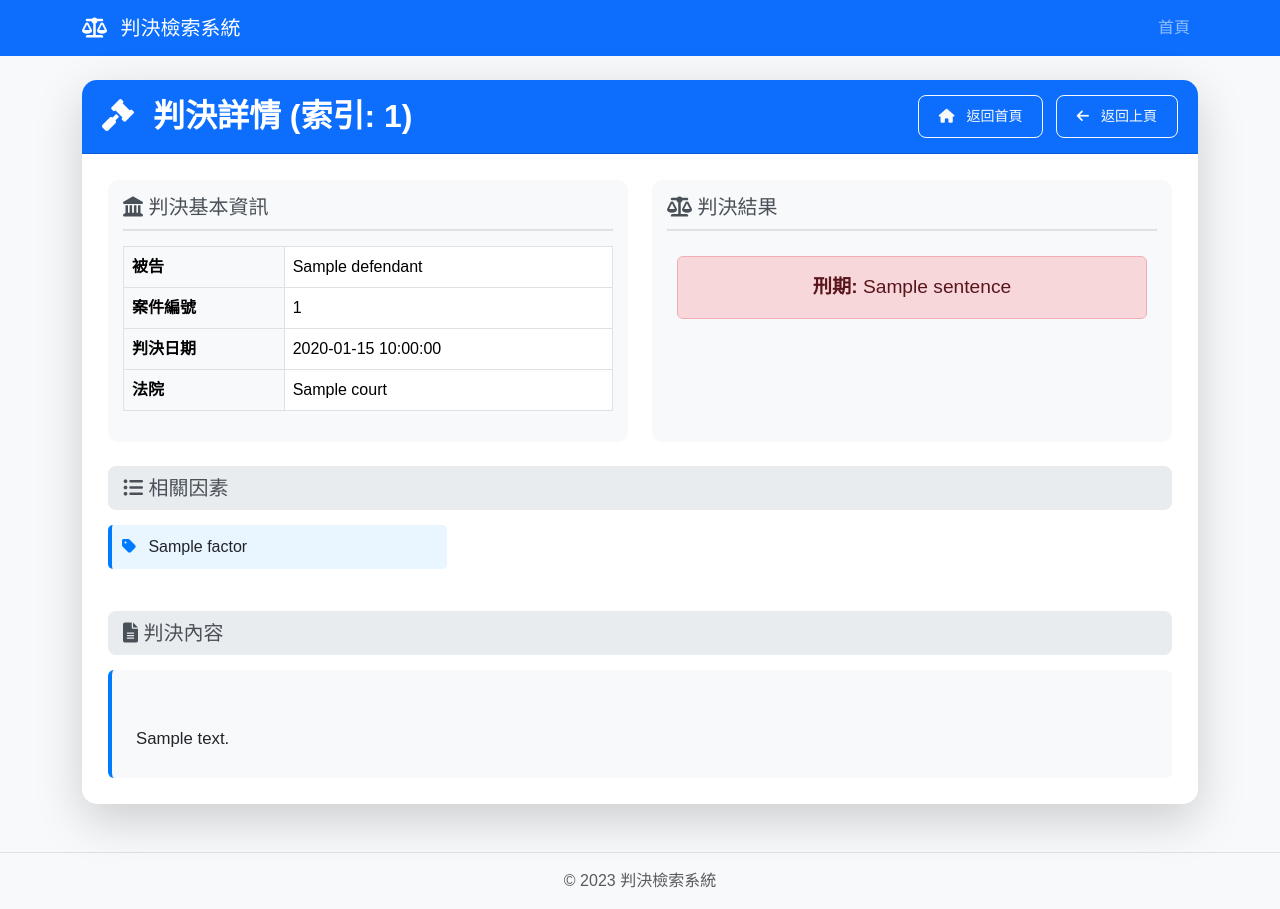
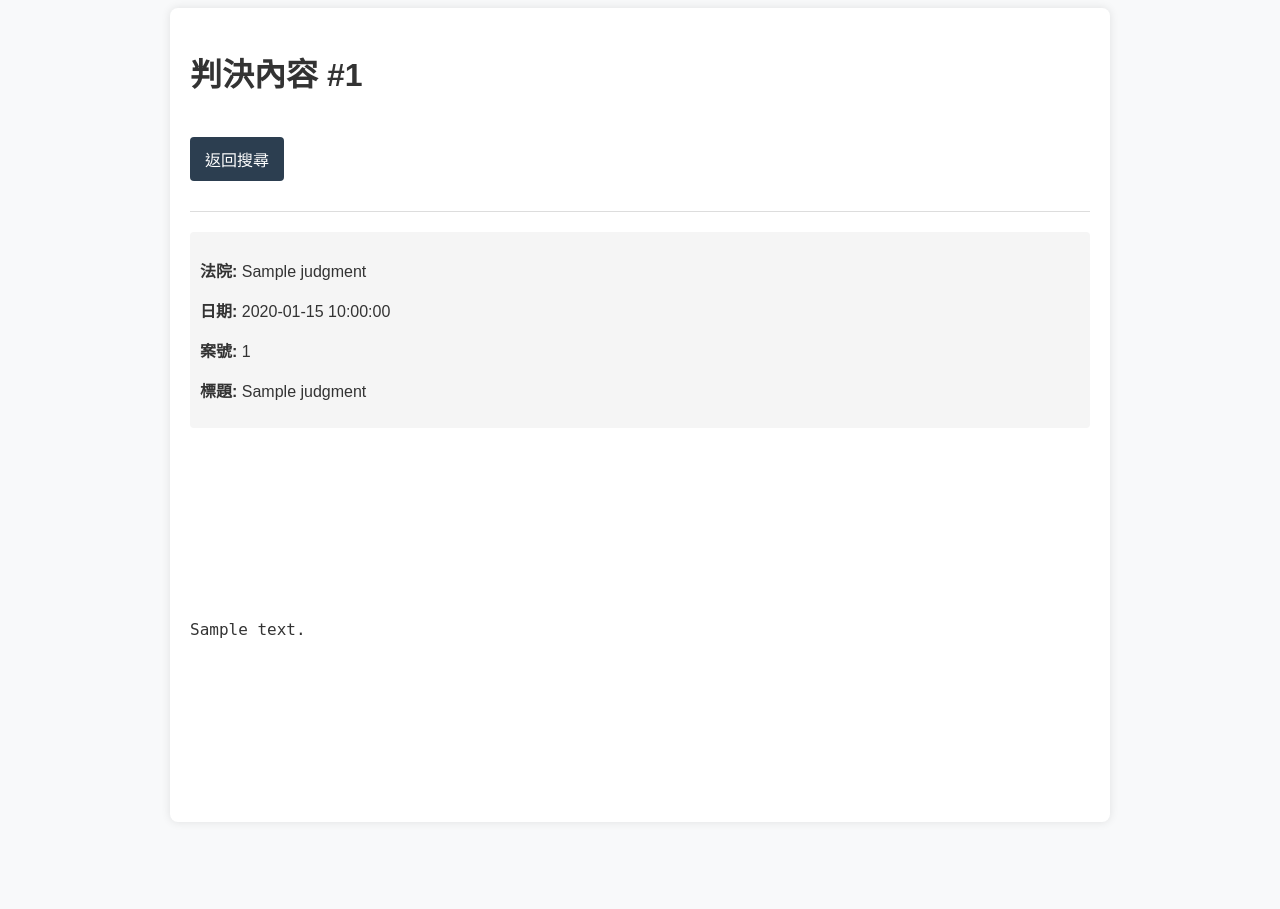
Before and after one commit to UDICatNCHU/FactorRetrieval, a Flask app: template templates/judgment.html in a window 1280 px wide. After the commit the page ends 638 px from the top, so only its background shows below. Run offline with Flask 3, Linux system fonts and the light colour scheme; the template is opened without the code that fills it: most values are stand-ins (such as "Sample title", 1, 10 or a date in 2020).

Commit message:
新增 debug_judgment.py 檔案

```diff
--- a/app.py
+++ b/app.py
@@ -84,23 +84,38 @@
         with open(file_path, 'r', encoding='utf-8') as file:
             judgments = json.load(file)
 
+        print(f"讀取判決檔案成功，數據類型: {type(judgments)}")
+
         if isinstance(judgments, list):
             if 0 <= index < len(judgments):
-                return judgments[index], None
+                judgment_data = judgments[index]
+                print(f"找到索引 {index} 的判決，數據類型: {type(judgment_data)}")
+                print(f"判決數據內容範例: {str(judgment_data)[:200]}...")
+                # 確保數據是一個字典
+                if not isinstance(judgment_data, dict):
+                    judgment_data = {"content": str(judgment_data)}
+                return judgment_data, None
             else:
                 print(f"錯誤: 索引 {index} 超出範圍 (0-{len(judgments)-1})")
                 return None, f"錯誤: 索引 {index} 超出範圍"
 
         elif isinstance(judgments, dict):
-            # 確保索引作為字符串使用
-            str_index = str(index)
-            if str_index in judgments:
-                return judgments[str_index], None
-            else:
-                print(f"錯誤: 找不到索引 {index} 的判決")
-                return None, f"錯誤: 找不到索引 {index} 的判決"
+            # 嘗試不同的索引格式
+            possible_keys = [str(index), index, f"{index}"]
+            for key in possible_keys:
+                if key in judgments:
+                    judgment_data = judgments[key]
+                    print(f"找到索引 {key} 的判決，數據類型: {type(judgment_data)}")
+                    print(f"判決數據內容範例: {str(judgment_data)[:200]}...")
+                    # 確保數據是一個字典
+                    if not isinstance(judgment_data, dict):
+                        judgment_data = {"content": str(judgment_data)}
+                    return judgment_data, None
+
+            print(f"錯誤: 找不到索引 {index} 的判決，可用索引: {list(judgments.keys())[:5]}...")
+            return None, f"錯誤: 找不到索引 {index} 的判決"
         else:
-            print("錯誤: JSON檔案結構不支援索引訪問")
+            print(f"錯誤: JSON檔案結構不支援索引訪問，類型為: {type(judgments)}")
             return None, "錯誤: JSON檔案結構不支援索引訪問"
 
     except json.JSONDecodeError:
@@ -144,6 +159,13 @@
         flash(error)
         return redirect(url_for('index'))
 
+    print(f"判決數據鍵名: {judgment_data.keys() if isinstance(judgment_data, dict) else 'None'}")
+
+    # 若判決數據為空或缺乏內容
+    if not judgment_data or (isinstance(judgment_data, dict) and not judgment_data):
+        flash("錯誤: 找到的判決數據為空")
+        return redirect(url_for('index'))
+
     return render_template('judgment.html', judgment=judgment_data, index=index)
 
 @app.route('/debug')
--- a/templates/judgment.html
+++ b/templates/judgment.html
@@ -1,92 +1,132 @@
-{% extends 'layout.html' %}
+<!DOCTYPE html>
+<html lang="zh-TW">
+<head>
+    <meta charset="UTF-8">
+    <meta name="viewport" content="width=device-width, initial-scale=1.0">
+    <title>判決內容 #{{ index }}</title>
+    <link rel="stylesheet" href="{{ url_for('static', filename='css/style.css') }}">
+    <style>
+        .judgment-container {
+            max-width: 900px;
+            margin: 0 auto;
+            padding: 20px;
+            background-color: #fff;
+            border-radius: 8px;
+            box-shadow: 0 0 10px rgba(0, 0, 0, 0.1);
+        }
+        .judgment-header {
+            margin-bottom: 20px;
+            padding-bottom: 10px;
+            border-bottom: 1px solid #ddd;
+        }
+        .judgment-content {
+            white-space: pre-wrap;
+            line-height: 1.6;
+            font-size: 16px;
+        }
+        .judgment-meta {
+            background-color: #f5f5f5;
+            padding: 10px;
+            margin-bottom: 20px;
+            border-radius: 4px;
+        }
+        .judgment-section {
+            margin-bottom: 15px;
+        }
+        .judgment-section h3 {
+            color: #333;
+            border-bottom: 1px solid #eee;
+            padding-bottom: 5px;
+        }
+        .back-link {
+            display: inline-block;
+            margin: 20px 0;
+            padding: 10px 15px;
+            background-color: #2c3e50;
+            color: white;
+            border-radius: 4px;
+            text-decoration: none;
+        }
+    </style>
+</head>
+<body>
+    <div class="judgment-container">
+        <div class="judgment-header">
+            <h1>判決內容 #{{ index }}</h1>
+            <a href="{{ url_for('index') }}" class="back-link">返回搜尋</a>
+        </div>
 
-{% block content %}
-<div class="card border-0 shadow-lg">
-    <div class="card-header bg-primary text-white d-flex justify-content-between align-items-center">
-        <h2 class="mb-0"><i class="fas fa-gavel"></i> 判決詳情 (索引: {{ index }})</h2>
-        <div>
-            <a href="{{ url_for('index') }}" class="btn btn-outline-light btn-sm me-2">
-                <i class="fas fa-home"></i> 返回首頁
-            </a>
-            <button class="btn btn-outline-light btn-sm" onclick="history.back()">
-                <i class="fas fa-arrow-left"></i> 返回上頁
-            </button>
-        </div>
-    </div>
-    <div class="card-body">
         {% if judgment %}
-            <div class="judgment-container">
-                <div class="row mb-4">
-                    <div class="col-md-6">
-                        <div class="judgment-info-card">
-                            <h5><i class="fas fa-landmark"></i> 判決基本資訊</h5>
-                            <table class="table table-bordered">
-                                <tr>
-                                    <th class="bg-light">被告</th>
-                                    <td>{{ judgment.defendant }}</td>
-                                </tr>
-                                <tr>
-                                    <th class="bg-light">案件編號</th>
-                                    <td>{{ judgment.case_id }}</td>
-                                </tr>
-                                <tr>
-                                    <th class="bg-light">判決日期</th>
-                                    <td>{{ judgment.date }}</td>
-                                </tr>
-                                <tr>
-                                    <th class="bg-light">法院</th>
-                                    <td>{{ judgment.court }}</td>
-                                </tr>
-                            </table>
-                        </div>
+            <div class="judgment-meta">
+                <!-- 顯示判決元數據 -->
+                {% if judgment.court_name %}
+                    <p><strong>法院:</strong> {{ judgment.court_name }}</p>
+                {% endif %}
+
+                {% if judgment.date %}
+                    <p><strong>日期:</strong> {{ judgment.date }}</p>
+                {% endif %}
+
+                {% if judgment.case_number %}
+                    <p><strong>案號:</strong> {{ judgment.case_number }}</p>
+                {% endif %}
+
+                {% if judgment.title %}
+                    <p><strong>標題:</strong> {{ judgment.title }}</p>
+                {% endif %}
+            </div>
+
+            <div class="judgment-content">
+                {% if judgment.content %}
+                    <!-- 內容以 content 欄位形式存在 -->
+                    <div class="judgment-section">
+                        <pre>{{ judgment.content }}</pre>
                     </div>
-                    <div class="col-md-6">
-                        <div class="judgment-info-card">
-                            <h5><i class="fas fa-balance-scale"></i> 判決結果</h5>
-                            <div class="sentence-result">
-                                {% if judgment.sentence %}
-                                    <div class="alert alert-danger">
-                                        <strong>刑期:</strong> {{ judgment.sentence }}
-                                    </div>
-                                {% else %}
-                                    <div class="alert alert-secondary">無刑期資訊</div>
-                                {% endif %}
-                            </div>
-                        </div>
+                {% elif judgment.full_text %}
+                    <!-- 內容以 full_text 欄位形式存在 -->
+                    <div class="judgment-section">
+                        <pre>{{ judgment.full_text }}</pre>
                     </div>
-                </div>
-
-                <div class="mb-4">
-                    <h5 class="judgment-section-title"><i class="fas fa-list-ul"></i> 相關因素</h5>
-                    <div class="factors-container">
-                        {% if judgment.factors %}
-                            <div class="row">
-                                {% for factor in judgment.factors %}
-                                    <div class="col-md-4 mb-2">
-                                        <div class="factor-badge">
-                                            <i class="fas fa-tag"></i> {{ factor }}
-                                        </div>
-                                    </div>
-                                {% endfor %}
-                            </div>
-                        {% else %}
-                            <div class="alert alert-secondary">無因素資訊</div>
-                        {% endif %}
+                {% elif judgment.text %}
+                    <!-- 內容以 text 欄位形式存在 -->
+                    <div class="judgment-section">
+                        <pre>{{ judgment.text }}</pre>
                     </div>
-                </div>
-
-                <div class="judgment-content">
-                    <h5 class="judgment-section-title"><i class="fas fa-file-alt"></i> 判決內容</h5>
-                    <div class="judgment-text bg-light p-4 rounded">
-                        {{ judgment.content|safe|replace('\n', '<br>') }}
+                {% else %}
+                    <!-- 嘗試直接打印整個判決對象 -->
+                    <div class="judgment-section">
+                        <h3>判決內容</h3>
+                        <pre>{{ judgment|tojson(indent=2) }}</pre>
                     </div>
-                </div>
+                {% endif %}
             </div>
         {% else %}
-            <div class="alert alert-warning">
-                <i class="fas fa-exclamation-triangle"></i> 無法找到此判決資料
+            <div class="judgment-section">
+                <p>找不到判決內容或發生錯誤。</p>
             </div>
         {% endif %}
     </div>
-</div>
-{% endblock %}
+
+    <script>
+        document.addEventListener('DOMContentLoaded', function() {
+            // 檢查內容是否為空
+            const contentElements = document.querySelectorAll('.judgment-section pre');
+            let hasContent = false;
+
+            contentElements.forEach(element => {
+                if (element.textContent.trim().length > 0) {
+                    hasContent = true;
+                }
+            });
+
+            if (!hasContent) {
+                // 如果沒有內容，顯示錯誤信息
+                const judgmentContent = document.querySelector('.judgment-content');
+                if (judgmentContent) {
+                    judgmentContent.innerHTML = '<div class="judgment-section"><p>判決內容為空或格式不支持。</p></div>';
+                }
+            }
+        });
+    </script>
+</body>
+</html>
```
Also changed, not shown: debug_judgment.py (added, +95 -0 lines).
